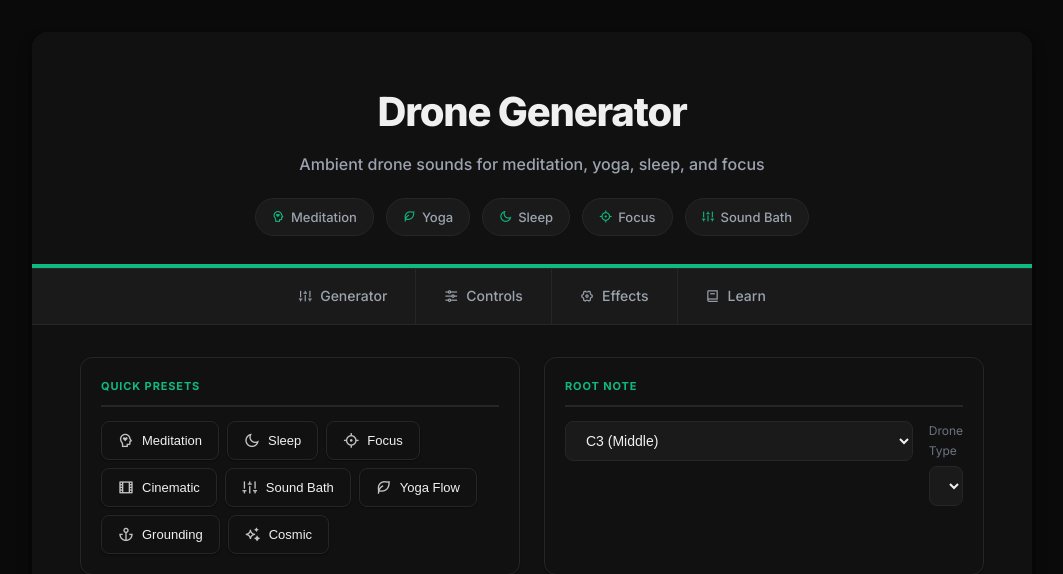
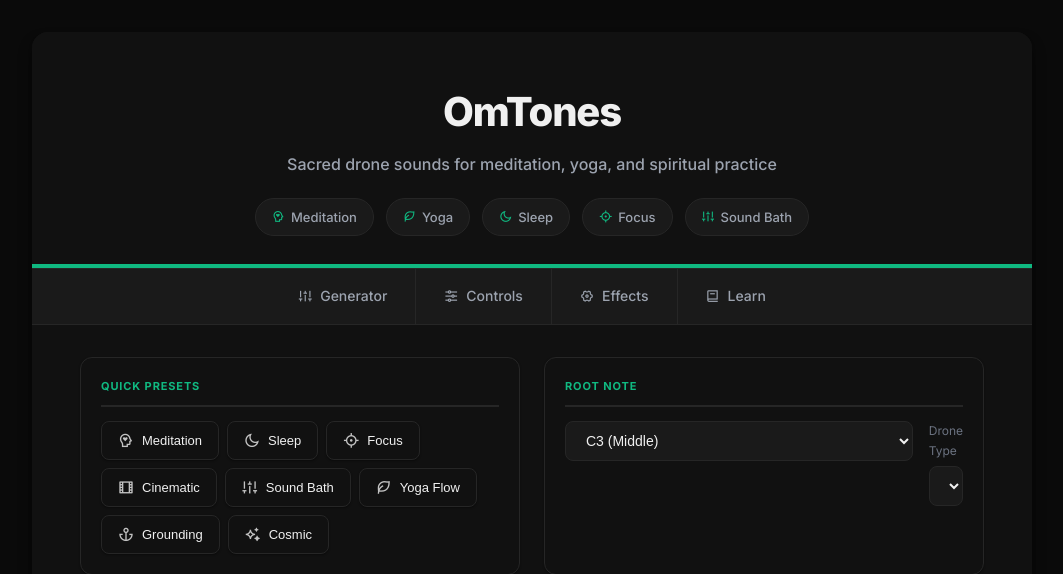
Before and after one commit to bberg/drone-generator, a Flask app: page / in a window 1280 px wide. Shown: the top 574 px of the page, without its empty margins (108-1171 px from the left). Run offline with Flask 3, Linux system fonts and the light colour scheme.

Commit message:
Rebrand to OmTones, add Siren Generator link

```diff
--- a/templates/index.html
+++ b/templates/index.html
@@ -3,9 +3,9 @@
 <head>
     <meta charset="UTF-8">
     <meta name="viewport" content="width=device-width, initial-scale=1.0">
-    <title>Drone Generator - Ambient Drone Sounds for Meditation, Sleep & Focus</title>
-    <meta name="description" content="Free online drone generator with layered oscillators, evolution mode, and Solfeggio frequencies. Create ambient drones for meditation, yoga, sound baths, sleep, and focus.">
-    <meta name="keywords" content="drone generator, ambient drone, meditation sounds, sleep drone, focus music, oscillator, synthesizer, ambient music, sound bath, solfeggio frequencies, tanpura, shruti box, 432 Hz, 528 Hz">
+    <title>OmTones - Meditative Drone Sounds for Deep Relaxation & Spiritual Practice</title>
+    <meta name="description" content="OmTones creates sacred Om-like drone sounds with layered oscillators, evolution mode, and Solfeggio frequencies. Free meditative tones for meditation, yoga, sound healing, and spiritual practice.">
+    <meta name="keywords" content="om tones, omtones, om sound, meditation drone, spiritual sounds, om meditation, sacred tones, healing frequencies, ambient drone, solfeggio frequencies, tanpura, shruti box, 432 Hz, 528 Hz, sound healing">
 
     <!-- Canonical URL -->
     <link rel="canonical" href="https://omtones.com/">
@@ -13,15 +13,15 @@
     <!-- Open Graph -->
     <meta property="og:type" content="website">
     <meta property="og:url" content="https://omtones.com/">
-    <meta property="og:title" content="Drone Generator - Ambient Sounds for Meditation & Sleep">
-    <meta property="og:description" content="Free online drone generator with layered oscillators, evolution mode, and Solfeggio frequencies. Create ambient drones for meditation, yoga, and sound baths.">
+    <meta property="og:title" content="OmTones - Sacred Drone Sounds for Meditation & Spiritual Practice">
+    <meta property="og:description" content="Create meditative Om-like drone sounds with layered oscillators, evolution mode, and Solfeggio frequencies. Free sacred tones for meditation, yoga, and sound healing.">
     <meta property="og:image" content="https://omtones.com/static/images/og-image.png">
     <meta property="og:site_name" content="OmTones">
 
     <!-- Twitter Card -->
     <meta name="twitter:card" content="summary_large_image">
-    <meta name="twitter:title" content="Drone Generator - Ambient Meditation Sounds">
-    <meta name="twitter:description" content="Free ambient drone generator for meditation, yoga, sound baths, sleep, and focus.">
+    <meta name="twitter:title" content="OmTones - Meditative Drone Sounds">
+    <meta name="twitter:description" content="Create sacred Om-like drone sounds for meditation, yoga, sound healing, and spiritual practice.">
     <meta name="twitter:image" content="https://omtones.com/static/images/og-image.png">
 
     <!-- JSON-LD Structured Data -->
@@ -29,9 +29,9 @@
     {
         "@context": "https://schema.org",
         "@type": "WebApplication",
-        "name": "Drone Generator",
+        "name": "OmTones",
         "url": "https://omtones.com/",
-        "description": "Free online drone generator with layered oscillators for meditation, yoga, sound baths, and focus.",
+        "description": "OmTones creates sacred Om-like drone sounds with layered oscillators for meditation, yoga, sound healing, and spiritual practice.",
         "applicationCategory": "MultimediaApplication",
         "operatingSystem": "Any",
         "offers": {
@@ -61,8 +61,8 @@
     <div class="container">
         <header class="page-header">
             <div class="header-content">
-                <h1>Drone Generator</h1>
-                <p class="tagline">Ambient drone sounds for meditation, yoga, sleep, and focus</p>
+                <h1>OmTones</h1>
+                <p class="tagline">Sacred drone sounds for meditation, yoga, and spiritual practice</p>
             </div>
             <div class="header-badges">
                 <span class="header-badge"><i class="ri-mental-health-line"></i> Meditation</span>
@@ -337,8 +337,8 @@
         <!-- Educational Content -->
         <section class="content-section" id="about-drones">
             <article class="content-article">
-                <h2>About Drone Sounds</h2>
-                <p class="intro-text">Drone music is characterized by sustained tones that create a continuous, hypnotic soundscape. Used for thousands of years across cultures for meditation, religious ceremonies, and traditional music, drones help induce relaxation and focused states of consciousness.</p>
+                <h2>About Om Tones & Drone Sounds</h2>
+                <p class="intro-text">Om tones and drone music are characterized by sustained, sacred sounds that create a continuous, hypnotic soundscape. The Om sound, considered the primordial vibration in many spiritual traditions, has been used for thousands of years across cultures for meditation, religious ceremonies, and traditional music. These meditative drones help induce relaxation and focused states of consciousness.</p>
 
                 <div class="info-grid">
                     <div class="info-card">
@@ -413,7 +413,7 @@
                 <h3>Evolution Mode</h3>
                 <p>Inspired by Brian Eno's generative music principles, Evolution Mode creates subtle, continuous parameter drift so the drone never repeats exactly. Filter cutoff, modulation depth, and detune amounts slowly wander within musical ranges, creating an organic, "alive" quality that keeps the sound interesting over extended listening sessions.</p>
 
-                <h3>Tips for Using Drone Generator</h3>
+                <h3>Tips for Using OmTones</h3>
                 <ul class="feature-list">
                     <li><strong>Start Low:</strong> Begin with lower root notes (C2, D2) for relaxation and sleep; higher notes (A3, C4) for alert focus</li>
                     <li><strong>Enable Evolution:</strong> For longer sessions, turn on Evolution Mode to prevent listener fatigue</li>
@@ -430,8 +430,8 @@
         <footer class="site-footer">
             <div class="footer-content">
                 <div class="footer-brand">
-                    <span class="footer-logo">Drone Generator</span>
-                    <p>Free online ambient drone generator for meditation, yoga, sound baths, sleep, and focus. Create rich, evolving drone sounds with multiple oscillators, modal harmonies, and generative evolution.</p>
+                    <span class="footer-logo">OmTones</span>
+                    <p>Create sacred Om-like drone sounds for meditation, yoga, sound healing, and spiritual practice. Rich, evolving meditative tones with multiple oscillators, modal harmonies, and generative evolution.</p>
                 </div>
                 <div class="footer-links">
                     <h4>Quick Links</h4>
@@ -441,6 +441,7 @@
                 </div>
                 <div class="footer-related">
                     <h4>Related Tools</h4>
+                    <a href="https://sirengenerator.com" target="_blank">Siren Generator</a>
                     <a href="https://focushum.com" target="_blank">Noise Generator</a>
                     <a href="https://tonesynth.com" target="_blank">Tone Generator</a>
                     <a href="https://binauralhq.com" target="_blank">Binaural Beats</a>
```
